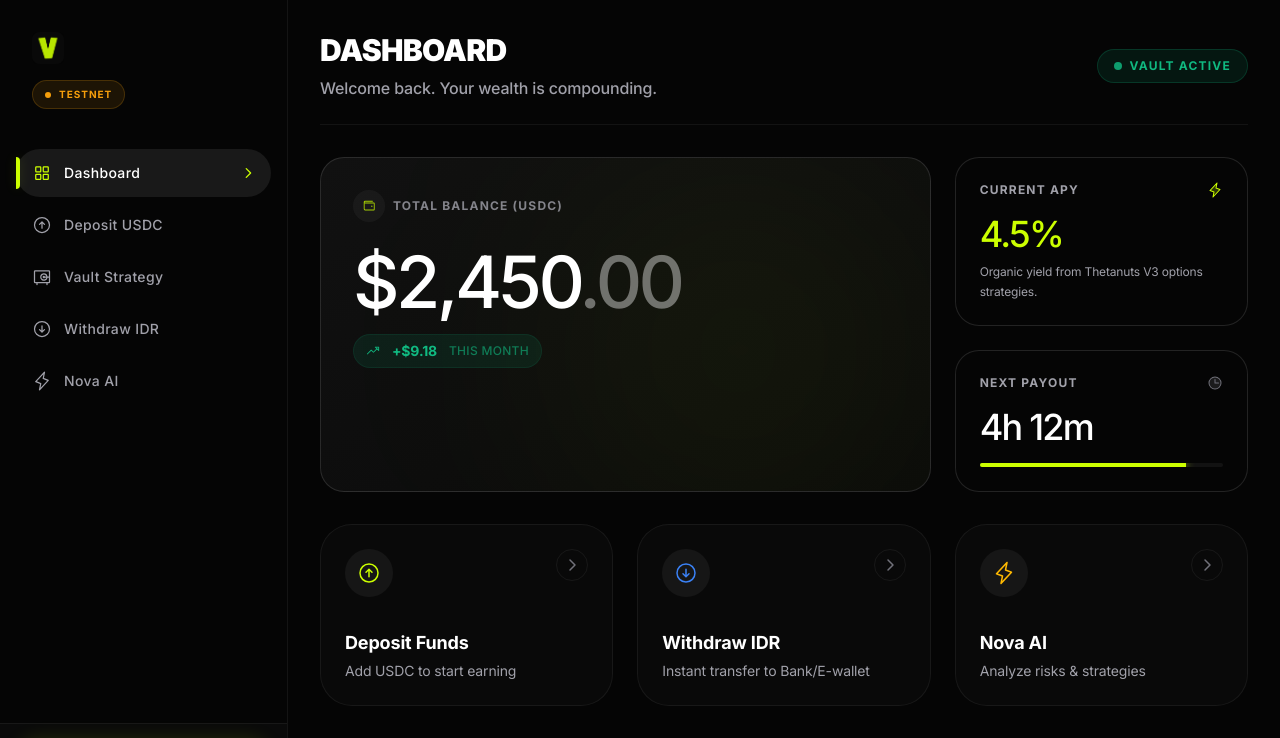
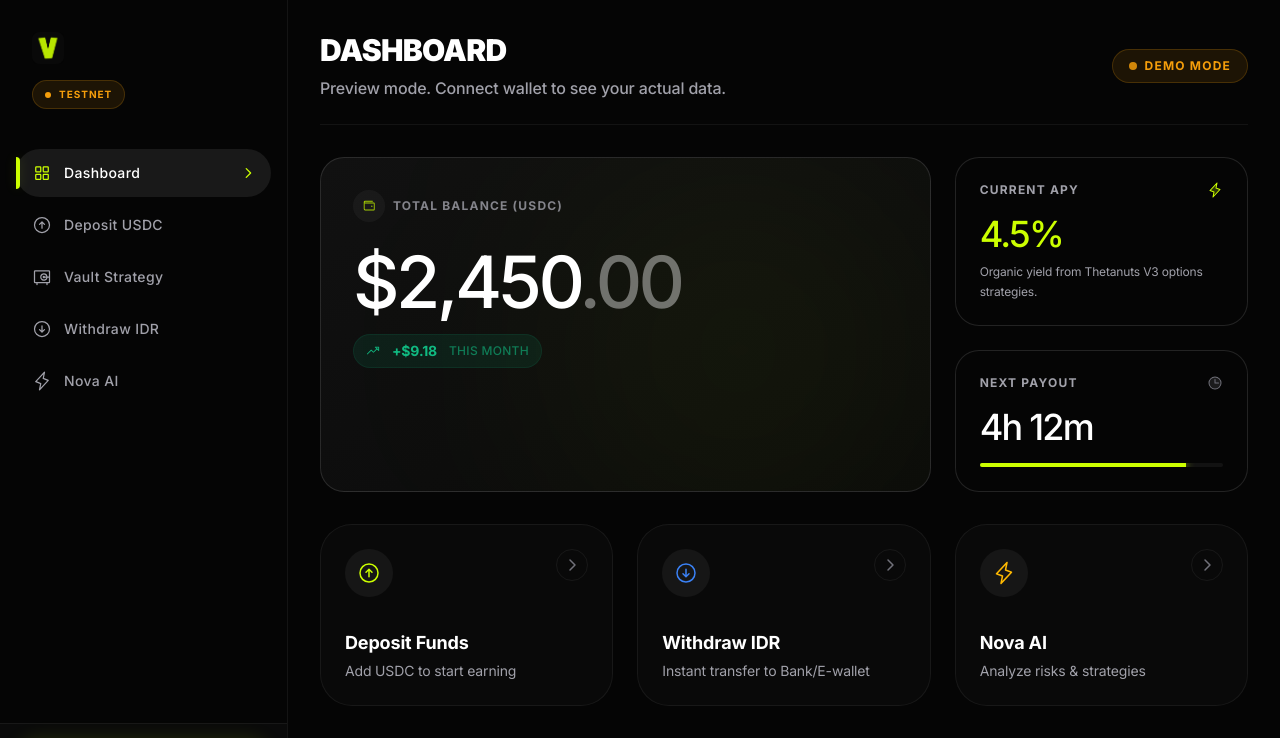
Before and after one commit to vultara-labs/frontend, a Next.js app: page /dashboard in a window 1280 px wide. Shown: the top 738 px of the page. Built offline with nearby package versions, Linux system fonts and the light colour scheme.

Commit message:
feat: update connect wallet button

```diff
--- a/src/app/dashboard/layout.tsx
+++ b/src/app/dashboard/layout.tsx
@@ -4,6 +4,7 @@ import Link from "next/link";
 import { usePathname } from "next/navigation";
 import { useState, useEffect } from "react";
 import { motion, AnimatePresence } from "framer-motion";
+import { toast } from "sonner";
 import {
     SquaresFour,
     Vault,
@@ -144,7 +145,10 @@ export default function DashboardLayout({
 
                             {/* Mobile User Profile */}
                             <div className="p-4 border-t border-[var(--border-subtle)] bg-[var(--obsidian-surface)]">
-                                <button className="w-full py-3.5 rounded-xl bg-[var(--volt)] text-black font-bold uppercase tracking-widest hover:brightness-110 active:scale-[0.98] transition-all flex items-center justify-center gap-2 text-sm shadow-[0_0_20px_rgba(204,255,0,0.15)]">
+                                <button
+                                    onClick={() => toast.info("Wallet connection coming soon!", { description: "Smart contract is being deployed to Base Network." })}
+                                    className="w-full py-3.5 rounded-xl bg-[var(--volt)] text-black font-bold uppercase tracking-widest hover:brightness-110 active:scale-[0.98] transition-all flex items-center justify-center gap-2 text-sm shadow-[0_0_20px_rgba(204,255,0,0.15)]"
+                                >
                                     <Wallet size={18} weight="duotone" />
                                     Connect Wallet
                                 </button>
@@ -200,7 +204,10 @@ export default function DashboardLayout({
 
                 {/* Desktop Connect Wallet */}
                 <div className="p-4 border-t border-[var(--border-subtle)] bg-[var(--obsidian-surface)]">
-                    <button className="w-full py-3 rounded-xl bg-[var(--volt)] text-black font-bold uppercase tracking-widest hover:brightness-110 active:scale-[0.98] transition-all flex items-center justify-center gap-2 text-sm shadow-[0_0_20px_rgba(204,255,0,0.15)]">
+                    <button
+                        onClick={() => toast.info("Wallet connection coming soon!", { description: "Smart contract is being deployed to Base Network." })}
+                        className="w-full py-3 rounded-xl bg-[var(--volt)] text-black font-bold uppercase tracking-widest hover:brightness-110 active:scale-[0.98] transition-all flex items-center justify-center gap-2 text-sm shadow-[0_0_20px_rgba(204,255,0,0.15)]"
+                    >
                         <Wallet size={16} weight="duotone" />
                         Connect Wallet
                     </button>
--- a/src/app/dashboard/page.tsx
+++ b/src/app/dashboard/page.tsx
@@ -62,17 +62,17 @@ export default function DashboardPage() {
                         Dashboard
                     </h1>
                     <p className="text-[var(--text-secondary)] font-medium">
-                        {hasBalance ? "Welcome back. Your wealth is compounding." : "Welcome! Start your journey."}
+                        {hasBalance ? "Preview mode. Connect wallet to see your actual data." : "Welcome! Start your journey."}
                     </p>
                 </div>
                 <div className="flex items-center gap-4">
                     <div className={`px-4 py-2 rounded-full flex items-center gap-2 ${hasBalance
-                        ? "bg-[var(--success)]/10 border border-[var(--success)]/20"
+                        ? "bg-[var(--warning)]/10 border border-[var(--warning)]/20"
                         : "bg-white/[0.03] border border-[var(--border-subtle)]"
                         }`}>
-                        <span className={`w-2 h-2 rounded-full ${hasBalance ? "bg-[var(--success)] animate-pulse" : "bg-[var(--text-tertiary)]"}`} />
-                        <span className={`text-xs font-bold uppercase tracking-widest ${hasBalance ? "text-[var(--success)]" : "text-[var(--text-tertiary)]"}`}>
-                            {hasBalance ? "Vault Active" : "No Deposits"}
+                        <span className={`w-2 h-2 rounded-full ${hasBalance ? "bg-[var(--warning)] animate-pulse" : "bg-[var(--text-tertiary)]"}`} />
+                        <span className={`text-xs font-bold uppercase tracking-widest ${hasBalance ? "text-[var(--warning)]" : "text-[var(--text-tertiary)]"}`}>
+                            {hasBalance ? "Demo Mode" : "No Deposits"}
                         </span>
                     </div>
                 </div>
```
